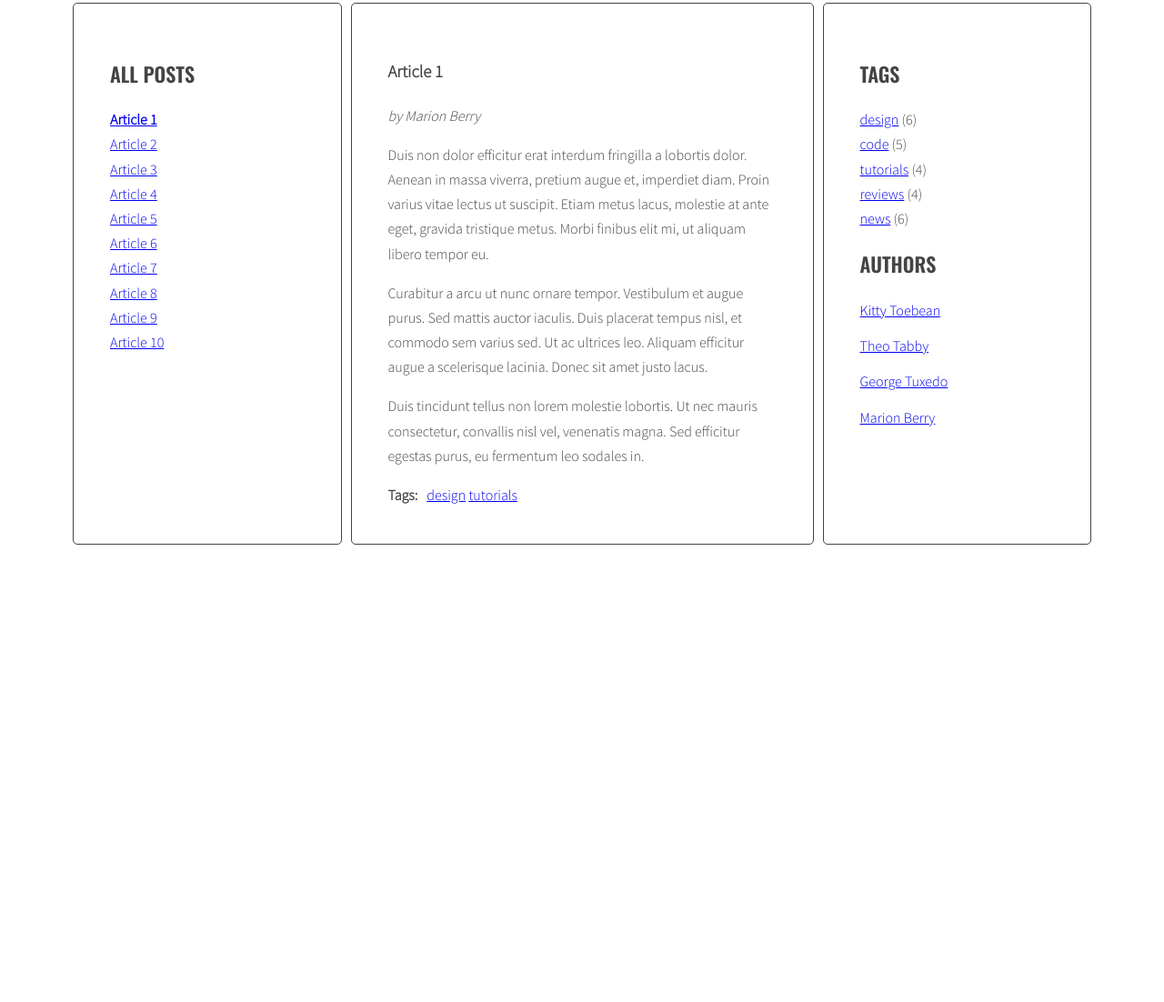
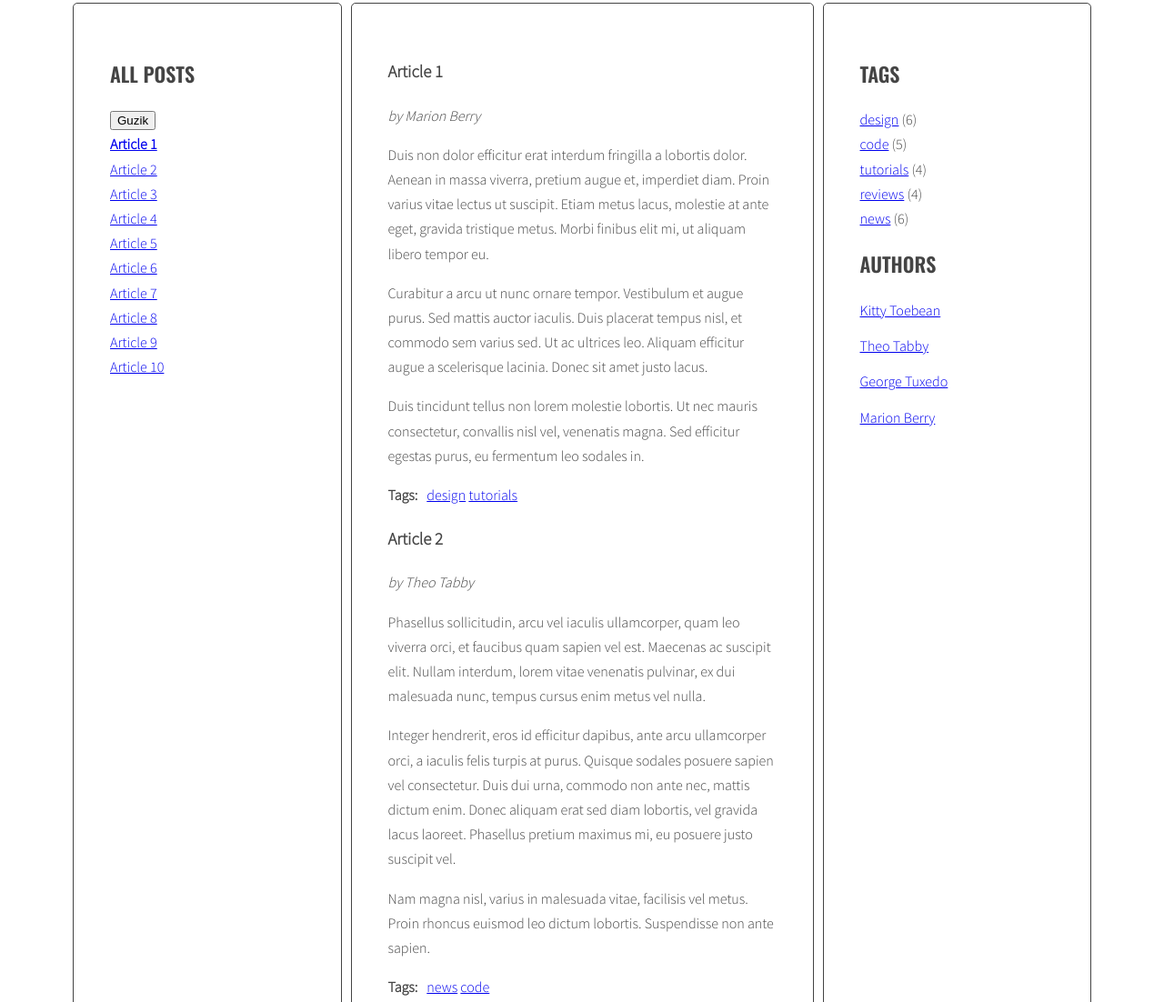
Before and after one commit to jakubhfake/javascript-blog, a website: page index.html in a window 1280 px wide. Shown: the part 240-1342 px from the top of the page at 91% size. Before the commit the page ends 847 px from the top, so only its background shows below. Drawn offline with nearby package versions, Linux system fonts and the light colour scheme.

Commit message:
Put a test button in html and querySelectorAll in js

```diff
--- a/index.html
+++ b/index.html
@@ -16,6 +16,7 @@
           <main class="wrapper">
             <aside class="sidebar">
               <h2 class="section-title">All posts</h2>
+              <button id="test-button">Guzik</button>
               <ul class="list titles">
                 <li><a href="#article-1" class="active"><span>Article 1</span></a></li>
                 <li><a href="#article-2"><span>Article 2</span></a></li>
--- a/js/script.js
+++ b/js/script.js
@@ -1 +1,5 @@
 'use strict'
+document.getElementById('test-button').addEventListener('click', function(){
+    const links = document.querySelectorAll('.titles a');
+    console.log('links:', links);
+  });
--- a/sass/style.scss
+++ b/sass/style.scss
@@ -102,7 +102,7 @@ body {
 /* Post */
 
 .post {
-  display: none;
+  /*display: none;*/
   &.active {
     display: block;
   }
```
Also changed, not shown: css/style.css, sass/style.css, sass/style.min.css, 1 other file.
